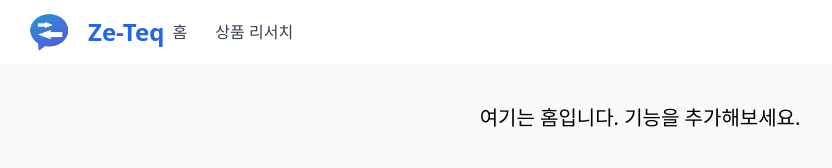
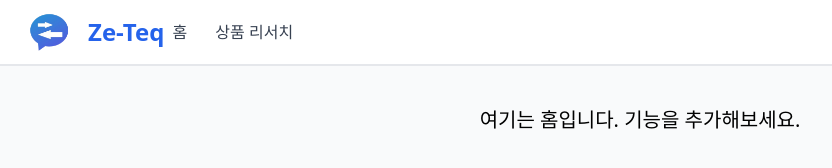
Before and after one commit to 1004av/Ze-Teq, a website: page public/index.html in a window 1280 px wide. Shown: the full height of the page, 0-832 px from the left. Drawn offline with nearby package versions, Linux system fonts and the light colour scheme.

Commit message:
수정 내용

```diff
--- a/public/index.html
+++ b/public/index.html
@@ -9,7 +9,7 @@
 <body class="bg-gray-50">
 
   <!-- 상단 네비게이션 바 -->
-  <nav class="bg-white border-b-1 border-gray-200 sticky top-0 z-50">
+  <nav class="bg-white border-b-2 border-gray-200 sticky top-0 z-50">
     <div class="w-full px-4">
       <div class="flex justify-start items-center h-16 space-x-2">
         <!-- 로고 이미지와 텍스트 -->
```
